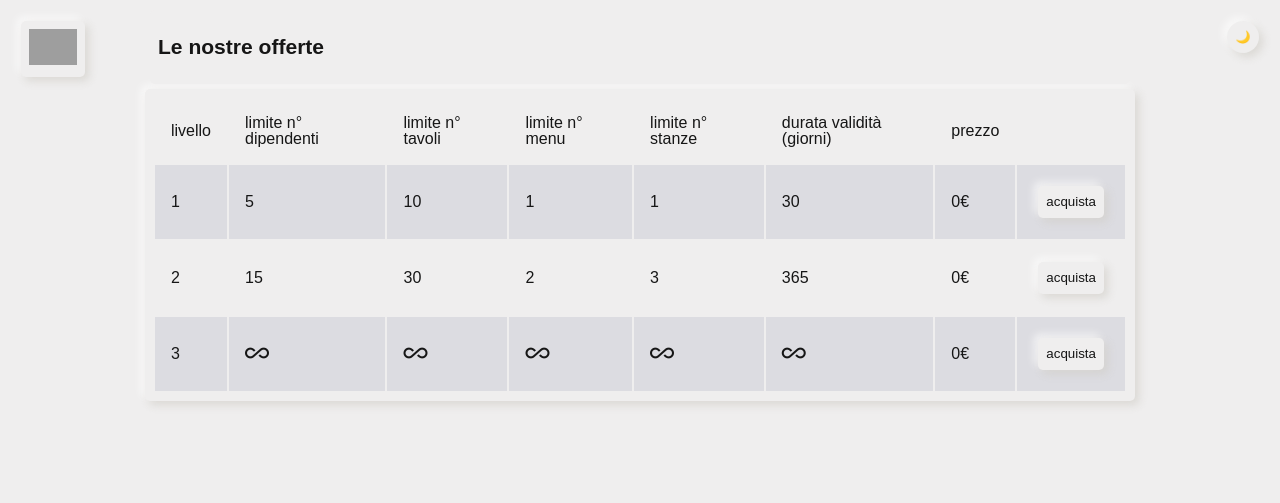
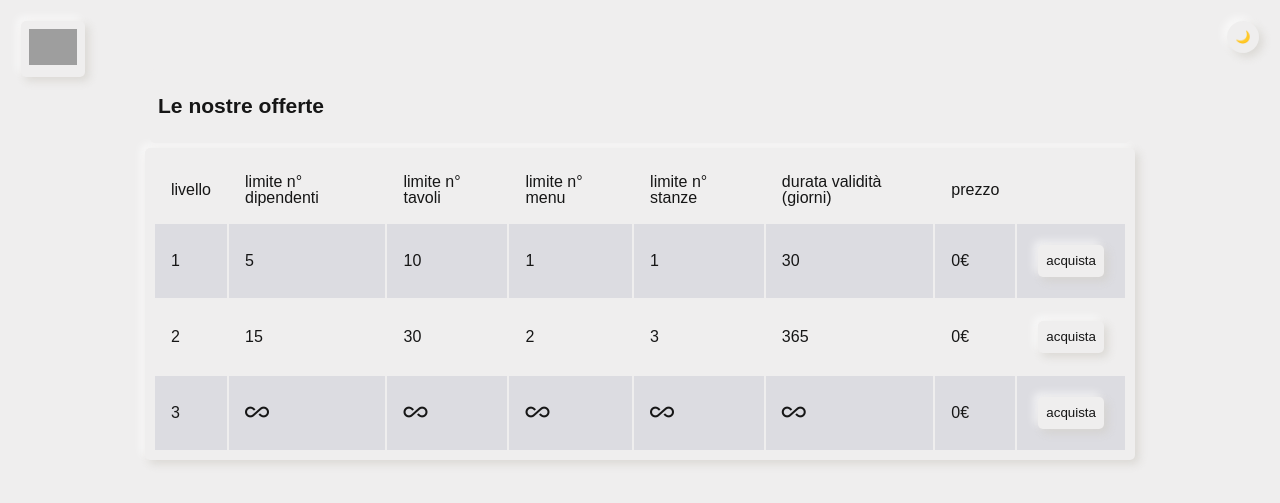
Before and after one commit to glmquint/RepEat, a PHP site: page /php/license.php in a window 1280 px wide. Shown: the top 503 px of the page. Run offline with PHP 8.4, Linux system fonts and the light colour scheme; data comes from the database, SQL or seed files in the repository; grey boxes are pictures that could not be loaded.

Commit message:
add top margin to offers table

```diff
--- a/css/neonmorphism.css
+++ b/css/neonmorphism.css
@@ -160,6 +160,10 @@ html {
 
 *{
     transition: all .2s ease-in-out;    /*per sicurezza, rende ogni cambiamento meno aggressivo */
+}
+
+#offers{
+    margin-top: 4rem;
 }
 
 #notif-container{
```
